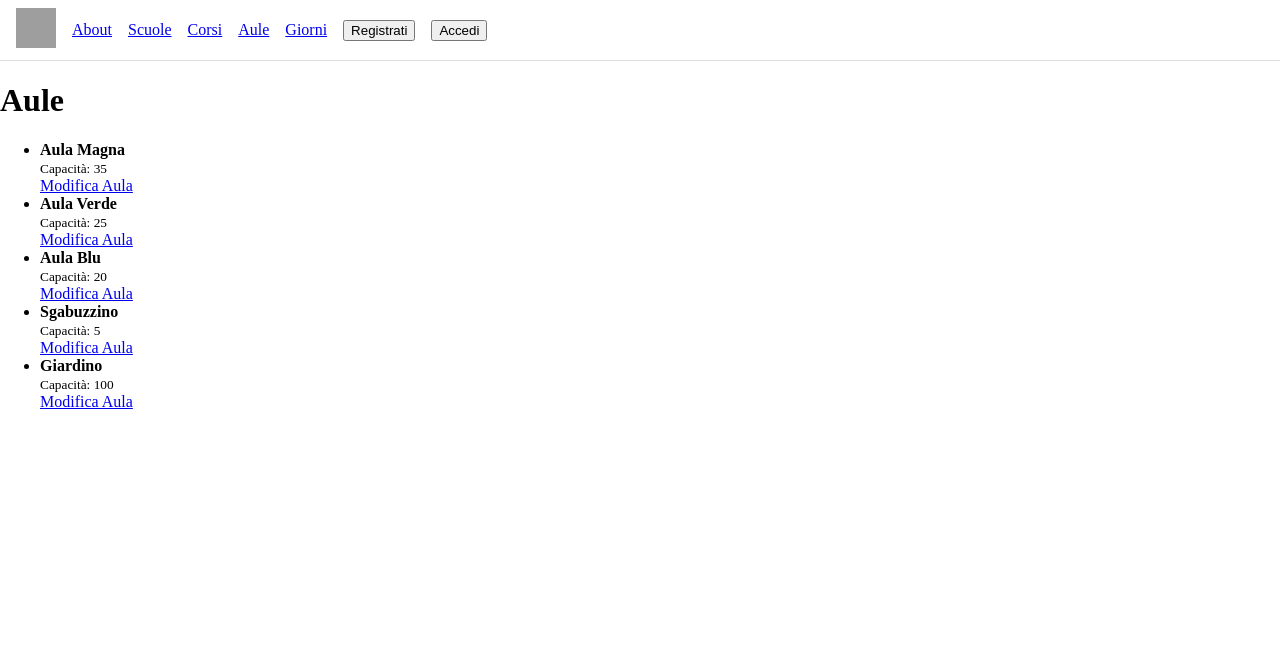
After one commit to Serafin-sudo/dance-school, a Django app: page /aule/ in a window 1280 px wide. The commit adds this page. Shown: the top 651 px of the page. Run offline with Django 5.2, Linux system fonts and the light colour scheme; data comes from the database, SQL or seed files in the repository; grey boxes are pictures that could not be loaded.

Commit message:
aggiunte pagine di visualizzazione di aule, giorni e corsi

```diff
--- a/dance_school/urls.py
+++ b/dance_school/urls.py
@@ -25,4 +25,7 @@ urlpatterns = [
     path(route='',  view=views.test_view, name='test'),
     path('schools/', include('schoolmanagement.urls'), name='schools'),
     path('school/', include('school.urls'), name='school'),
+    path('aule/', view=views.lista_aule, name='aule'),
+    path('giorni/', view=views.lista_giorni, name='giorni'),
+    path('corsi/', view=views.lista_corsi, name='corsi'),
 ]
--- a/dance_school/views.py
+++ b/dance_school/views.py
@@ -1,5 +1,8 @@
 from django.http import HttpResponse
 from django.shortcuts import render
+from school.models import Classroom
+from school.models import Course
+from school.models import DayOfTheWeek
 
 __all__ = [
     "home",
@@ -20,3 +23,15 @@ def about(request):
         request,
         template_name="about.html",
     )
+
+def lista_aule(request):
+    aule = Classroom.objects.all()
+    return render(request, "aule.html", {"aule": aule})
+
+def lista_giorni(request):
+    giorni = DayOfTheWeek.objects.all()
+    return render(request, "giorni.html", {"giorni": giorni})
+
+def lista_corsi(request):
+    corsi = Course.objects.all()
+    return render(request, "corsi.html", {"corsi": corsi})
--- a/schoolmanagement/templates/schoolmanagement/school_list.html
+++ b/schoolmanagement/templates/schoolmanagement/school_list.html
@@ -15,7 +15,7 @@
             <td>{{ object.street }}</td>
             <td>{{ object.phone }}</td>
             <td>{{ object.email }}</td>
-            <td><a href="{% url 'schoolmanagement:school-detail' object.id %}">mostra</a></td>
+            <td><a href="{% url 'scuola' object.id %}">mostra</a></td>
         </tr>
     {% endfor %}
 {% endblock %}
--- /dev/null
+++ b/templates/aule.html
@@ -0,0 +1,24 @@
+{% extends "base.html" %}
+{% load static %}
+{% block title %}Aule{% endblock %}
+
+{% block content %}
+<div>
+    <h1>Aule</h1>
+    <ul>
+        {% for aula in aule %}
+        <li>
+            <div>
+                <strong>{{ aula.name }}</strong>
+                <br><small>Capacità: {{ aula.capacity }}</small>
+            </div>
+            <div>
+                <a href="cipensodopo">Modifica Aula</a>
+            </div>
+        </li>
+        {% empty %}
+        <li>No aule trovate</li>
+        {% endfor %}
+    </ul>
+</div>
+{% endblock %}
--- a/templates/base.html
+++ b/templates/base.html
@@ -24,6 +24,12 @@
             <a href="{% url 'about' %}">About</a>
 
             <a href="{% url 'schoolmanagement:school-list' %}">Scuole</a>
+
+            <a href="{% url 'corsi' %}">Corsi</a>
+
+            <a href="{% url 'aule' %}">Aule</a>
+
+            <a href="{% url 'giorni' %}">Giorni</a>
 
             <button type="button" id="open-register">
                 Registrati
--- a/templates/home.html
+++ b/templates/home.html
@@ -21,7 +21,7 @@
         </section>
 
         <figure class="side-photo">
-            <img src="{% static 'img/abbba.jpeg' %}" alt="Descrizione della foto">
+            <img src="{% static 'img/abba.jpeg' %}" alt="Descrizione della foto">
         </figure>
     </div>
 {% endblock %}
```
Also changed, not shown: school/templates/school/school_detail.html (+20 -1 lines), school/views.py (+10 -4 lines), templates/corsi.html (added, +26 -0 lines), templates/giorni.html (added, +24 -0 lines).
